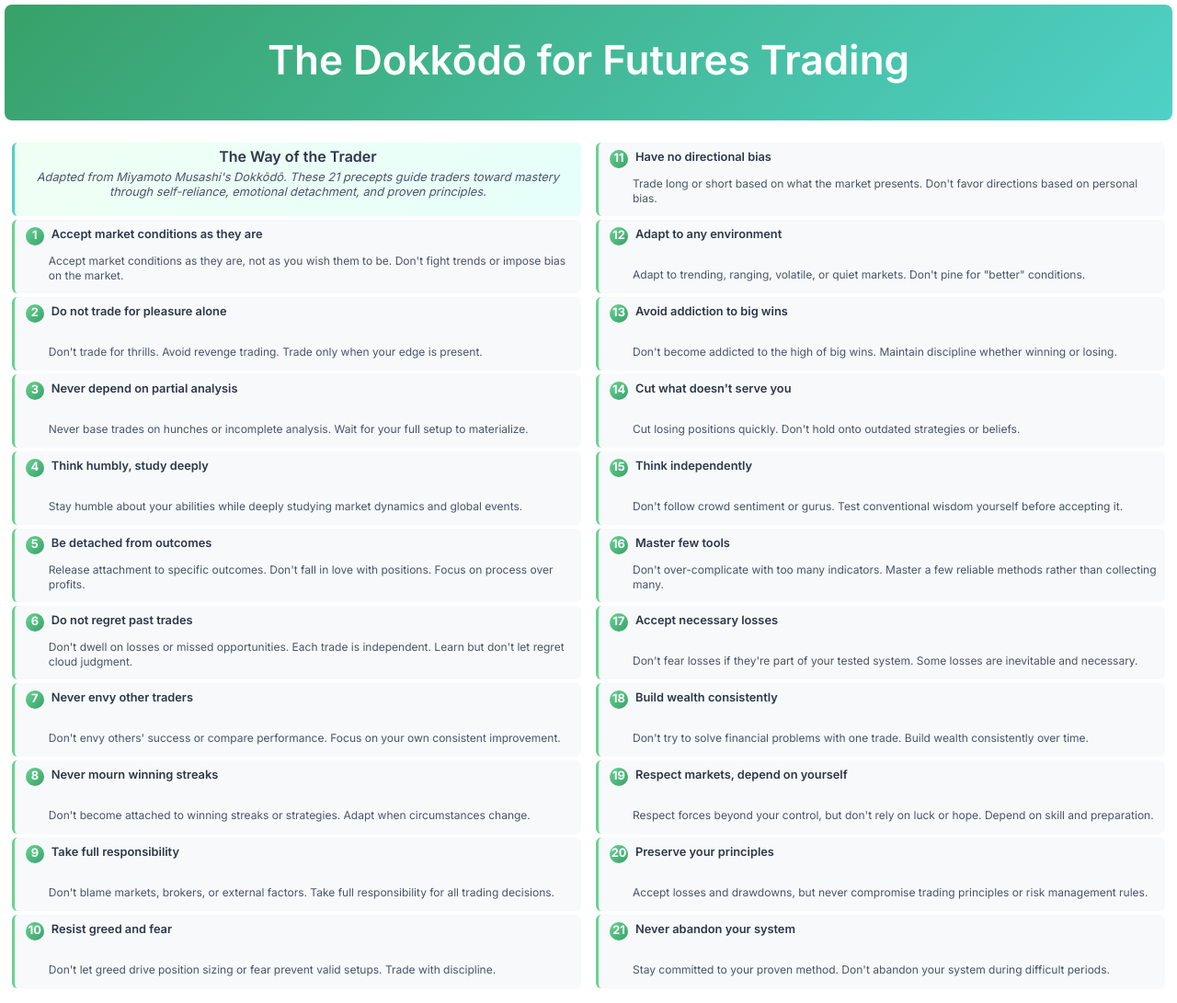
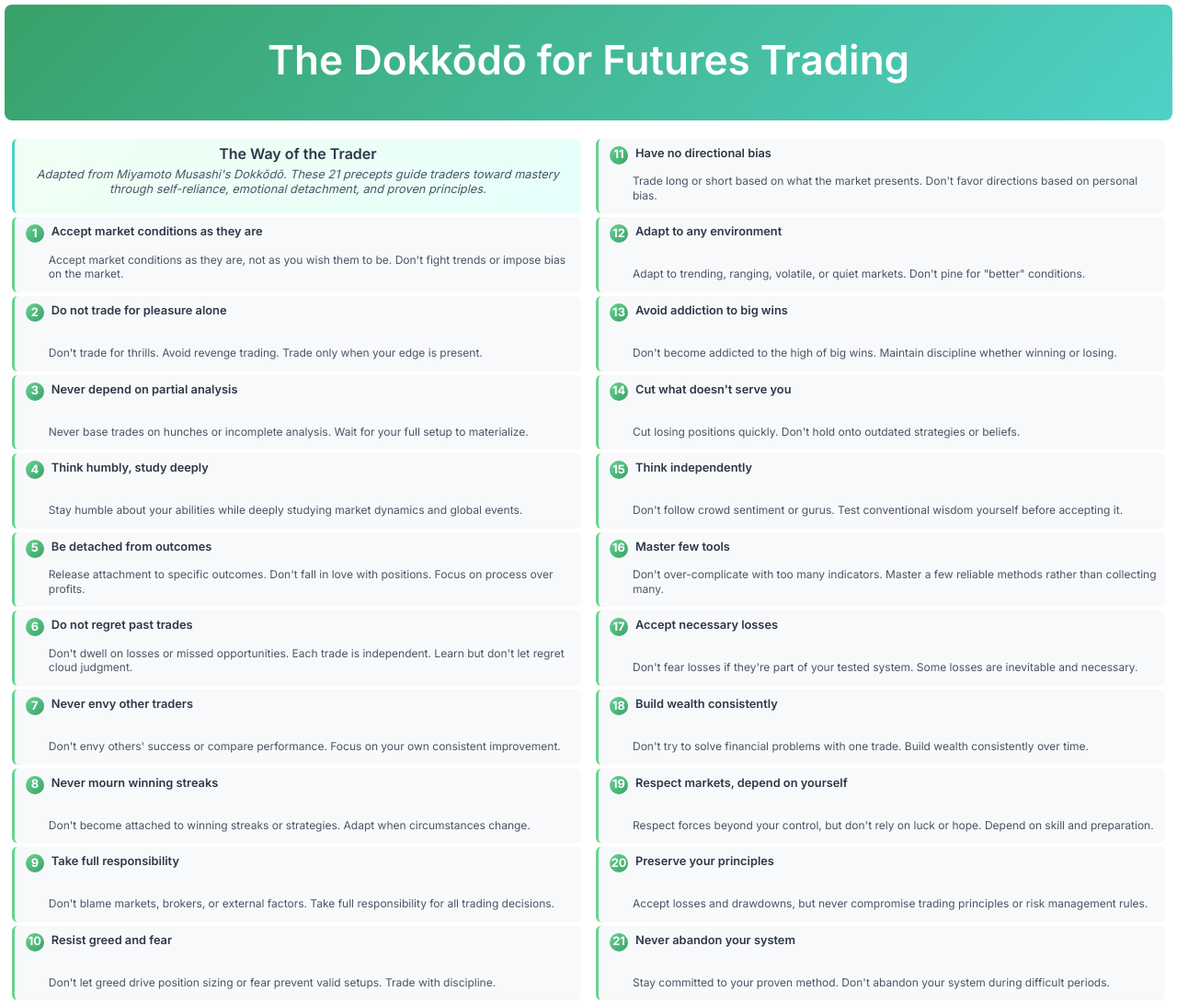
Before and after one commit to tatankatrading/trading-dokkodo, a plain HTML site: page index.html in a window 1280 px wide. Shown: the whole page at 92% size. Drawn offline with Linux system fonts and the light colour scheme.

Commit message:
Update index.html

```diff
--- a/index.html
+++ b/index.html
@@ -42,7 +42,7 @@
             color: white;
             padding: 2rem;
             text-align: center;
-            margin-bottom: 1.5rem;
+            margin-bottom: 1.25rem;
             border-radius: 8px;
         }
 
@@ -68,7 +68,7 @@
         }
 
         .intro {
-            height: 5rem;
+            height: 5.1rem;
             margin-bottom: 0.25rem;
             padding: 0.5rem;
             background: linear-gradient(135deg, #f0fff4 0%, #e6fffa 100%);
@@ -97,7 +97,7 @@
         }
 
         .precept {
-            height: 5rem;
+            height: 5.1rem;
             margin-bottom: 0.25rem;
             padding: 0.5rem 0.5rem 0.75rem 0.75rem;
             background: #f8f9fa;
```
